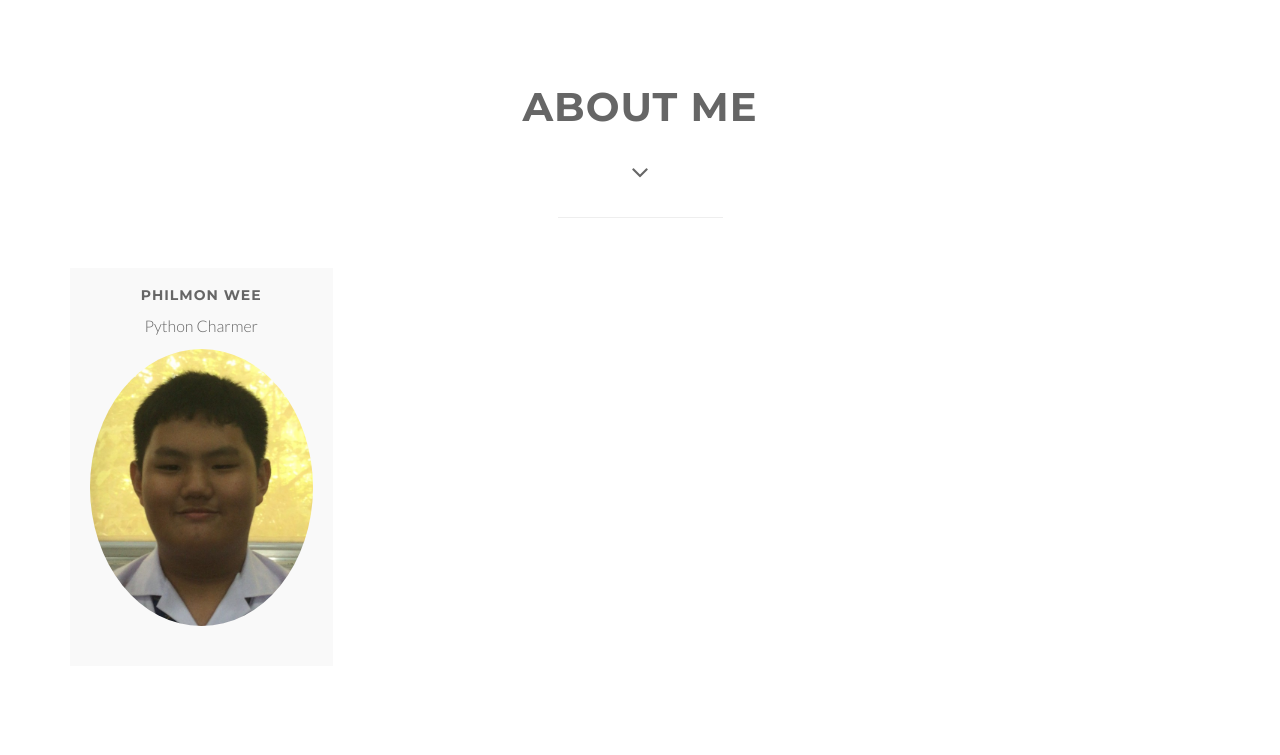
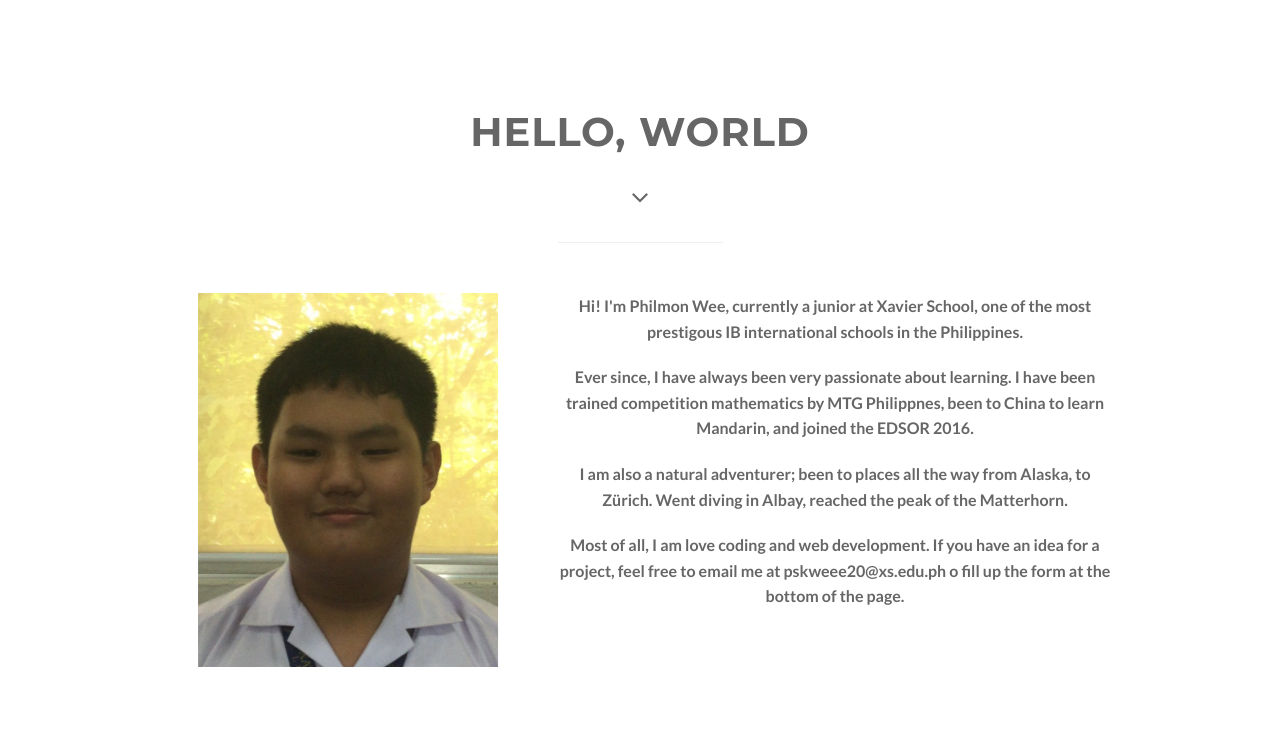
Before and after one commit to pweee/pweee.github.io, a plain HTML site: page index.html in a window 1280 px wide. Shown: the part 825-1580 px from the top of the page. Drawn offline with Linux system fonts and the light colour scheme.

Commit message:
edited then name and picture

```diff
--- a/index.html
+++ b/index.html
@@ -60,12 +60,15 @@
         <!-- /.container -->
     </nav>
 
+
+<marquee behavior="scroll" direction="left">This site is under renovation.</marquee>
 	<!-- Section: intro -->
     <section id="intro" class="intro">
 
 		<div class="slogan">
-			<h2>Hello, World!<span class="text_color"></span> </h2>
-      <h3>Hi! I'm Philmon! Welcome to my website!<h3>
+			<h2>"You miss <b>100%<b> of the shots you don't take."<span class="text_color"></span> <font-size=80px> </h2>
+      <h5><bottom>                                   -Wayne Gretzky</bottom></h5>
+      <h3>Hi! I'm Philmon! Welcome to my website!</h3>
 		</div>
 		<div class="page-scroll">
 			<a href="#service" class="btn btn-circle">
@@ -77,13 +80,14 @@
 
 	<!-- Section: about -->
   <section id="about" class="home-section text-center">
+
    <div class="heading-about">
      <div class="container">
      <div class="row">
        <div class="col-lg-8 col-lg-offset-2">
          <div class="wow bounceInDown" data-wow-delay="0.4s">
          <div class="section-heading">
-					<h2>About me</h2>
+         <h2>Hello, World</h2>
          <i class="fa fa-2x fa-angle-down"></i>
 
          </div>
@@ -92,28 +96,52 @@
      </div>
      </div>
    </div>
+
    <div class="container">
-
    <div class="row">
      <div class="col-lg-2 col-lg-offset-5">
        <hr class="marginbot-50">
      </div>
    </div>
        <div class="row">
-            <div class="col-xs-6 col-sm-3 col-md-3">
-				<div class="wow bounceInUp" data-wow-delay="0.2s">
-                <div class="team boxed-grey">
-                    <div class="inner">
-						<h5>Philmon Wee</h5>
-                        <p class="subtitle">Python Charmer</p>
-                        <div class="avatar"><img src="img/team/1.jpg" alt="" class="img-responsive img-circle" /></div>
+
+
+      <div class="col-sm-4 col-md-4 col-md-offset-1">
+    <div class="wow fadeInLeft" data-wow-delay="0.2s">
+            <div class="service-box">
+      <div class="service-icon">
+        <img src="img/1.jpg" width=300px height=374px>
       </div>
             </div>
     </div>
         </div>
+        <div class="col-sm-6 col-md-6">
+    <div class="wow fadeInLeft" data-wow-delay="0.2s">
+            <div class="service-box">
+      <div class="service-desc">
+        <p>
+          Hi! I'm Philmon Wee, currently a junior at Xavier School, one of the most prestigous IB international schools in the Philippines.
+        </p>
+        <p>
+Ever since, I have always been very passionate about learning. I have been trained competition mathematics by MTG Philippnes, been to China to learn Mandarin, and joined the EDSOR 2016.
+      </p>
+        <p>
+          I am also a natural adventurer; been to places all the way from Alaska, to Zürich. Went diving in Albay, reached the peak of the Matterhorn.
+        </p>
+        <p>
+        Most of all, I am love coding and web development. If you have an idea for a project, feel free to email me at pskweee20@xs.edu.ph o fill up the form at the bottom of the page.
+        </p>
+      </div>
+            </div>
+    </div>
+        </div>
+
+      <p></p>
+        </div>
     </div>
 </div>
 </section>
+
 	<!-- /Section: about -->
 
 
@@ -162,6 +190,7 @@
 						<img src="img/icons/service-icon-2.png" alt="" />
 					</div>
 					<div class="service-desc">
+
             <h5>Web Design</h5>
 						<p>Vestibulum tincidunt enim in pharetra malesuada. Duis semper magna metus electram accommodare.</p>
 					</div>
```
Also changed, not shown: hourglass.svg (added), img/1.jpg (renamed from img/team/1.jpg). Lines whose indentation alone changed are shown as unchanged.
